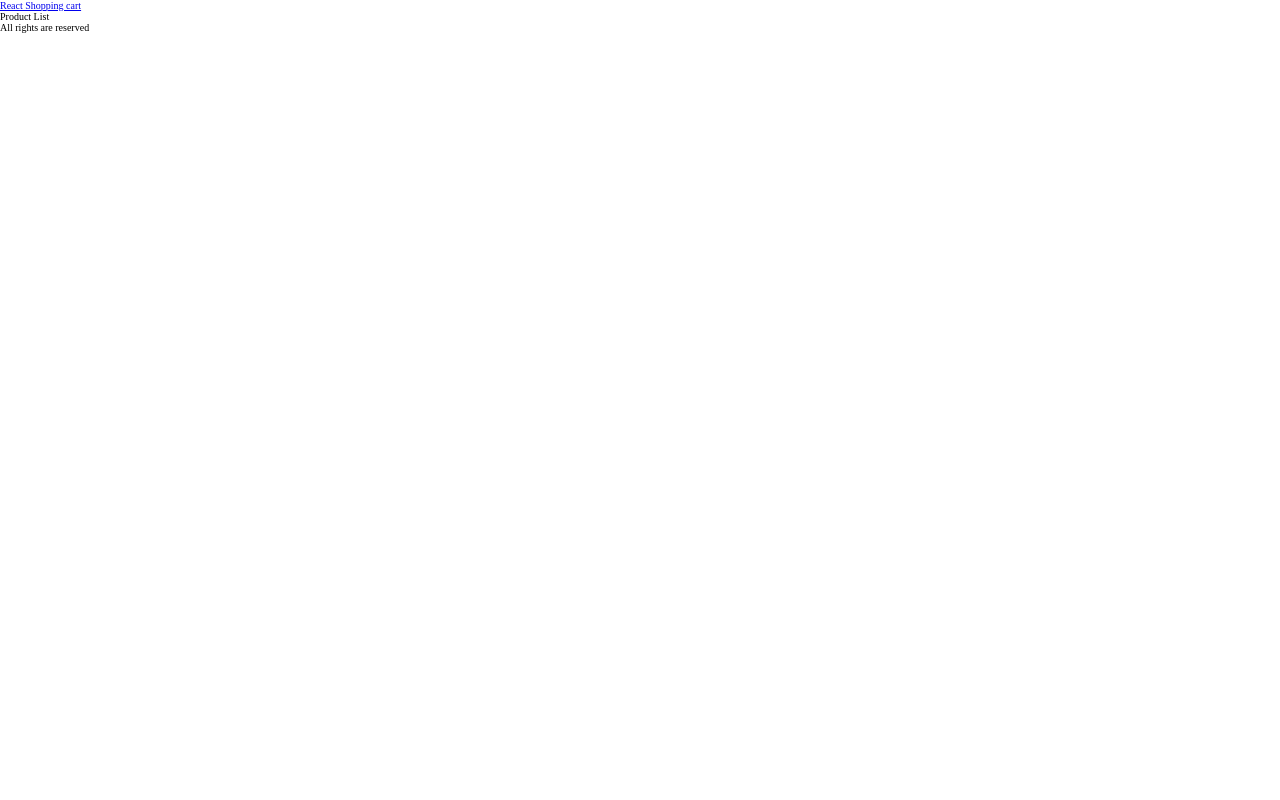
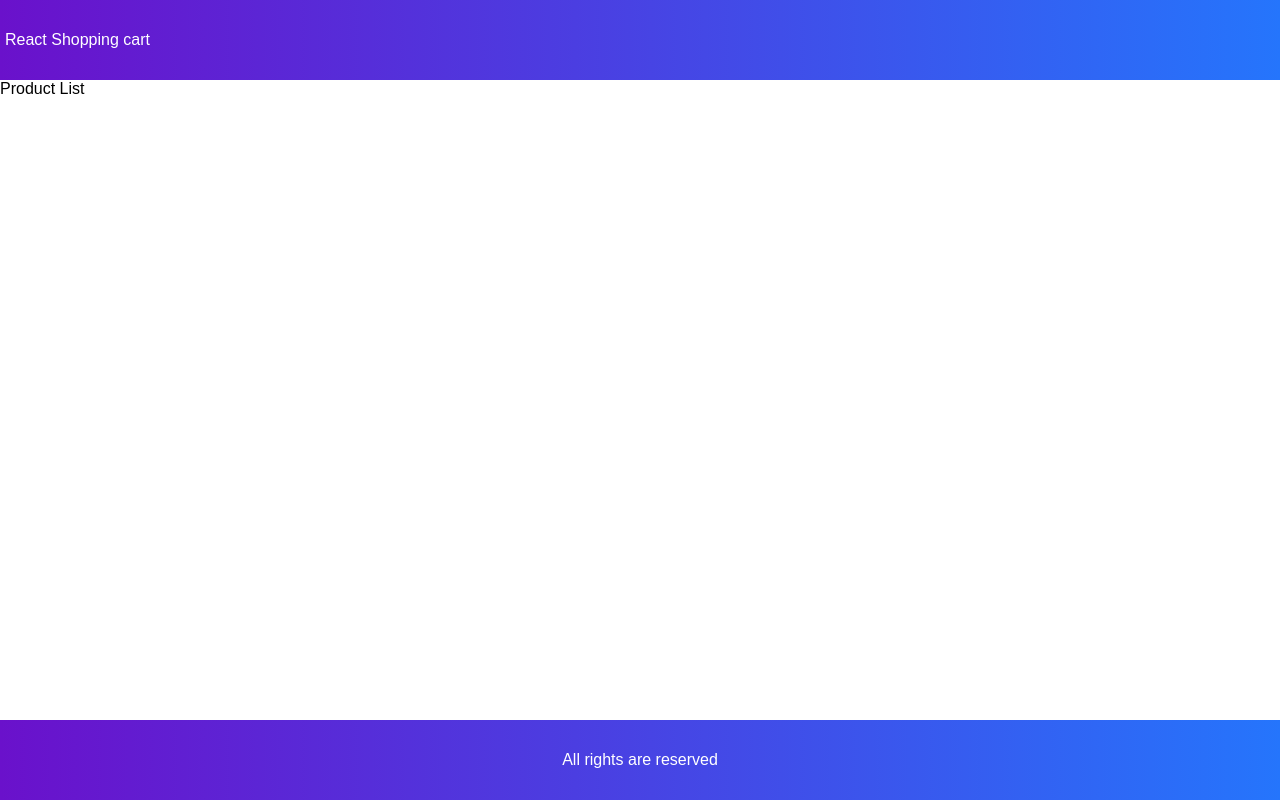
Before and after one commit to Zohaldon/react-shopping-cart, a React (Create React App) app: page / in a window 1280 px wide. Built offline with nearby package versions, Linux system fonts and the light colour scheme.

Commit message:
Added css for header and footer

```diff
--- a/src/index.css
+++ b/src/index.css
@@ -1,9 +1,60 @@
 html {
-  font-size: 62.5%;
-  box-sizing: border-box;
+  font-size: 62.5%; /*Standard size for fonts*/
+  box-sizing: border-box; /*Better handling of ui elements*/
 }
+
 body,
 #root {
-  height: 100vh;
+  height: 100vh; /*Occupy full space*/
   margin: 0;
 }
+
+body,
+input,
+select,
+textarea {
+  font-size: 1.6em; /*16 pixel*/
+  font-family: Arial, Helvetica, sans-serif;
+}
+
+.grid-container {
+  display: grid;
+  grid-template-areas:
+    "header"
+    "main"
+    "footer";
+  grid-template-rows: 5em 1fr 5em; /* 5em = 50 px, Fist one for header and last one is for footer*/
+  grid-template-columns: 1fr;
+  height: 100%; /*occupy full space*/
+}
+
+header {
+  grid-area: header;
+  background-image: linear-gradient(to right, #6a11cb 0%, #2575fc 100%);
+  color: #ffffff;
+  display: flex;
+  align-items: center; /*Vertical align*/
+  padding: 0.5rem;
+}
+
+header a {
+  color: #ffffff;
+  text-decoration: none;
+}
+
+a:hover {
+  color: #ff8000;
+}
+
+main {
+  grid-area: main;
+}
+
+footer {
+  grid-area: footer;
+  background-image: linear-gradient(to right, #6a11cb 0%, #2575fc 100%);
+  color: #ffffff;
+  display: flex; /*Make all rightts reserved to appear at the center part of the footer*/
+  justify-content: center; /*Horizontal Align*/
+  align-items: center; /*Vertical Align*/
+}
```
